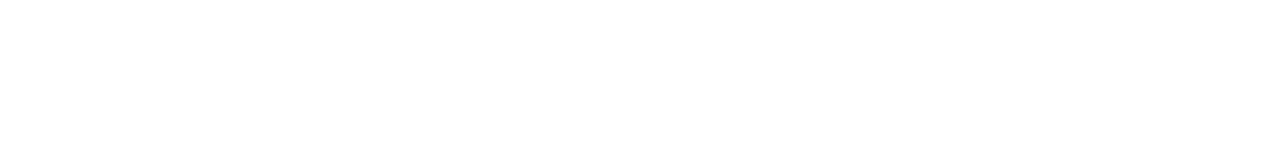
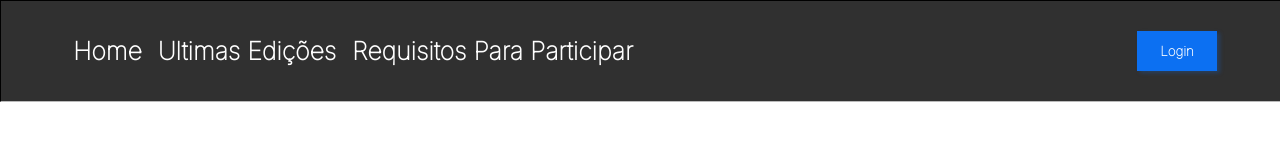
Before and after one commit to Lucasschwertz/Bootcamp-dnc, a plain HTML site: page index.html in a window 1280 px wide. Drawn offline with Linux system fonts and the light colour scheme.

Commit message:
Criação do estilo css do menu

```diff
--- /dev/null
+++ b/estilo.css
@@ -0,0 +1,50 @@
+@import url('https://fonts.googleapis.com/css2?family=Inter:wght@100&display=swap');
+
+body{
+    margin: 0px;
+    padding: 0px;
+}
+
+#principal{
+    width: 100%;
+    height: 100px;
+    border: 1px solid black;
+    background-color: #303030;
+    display: flex;
+    justify-content: space-between;
+    align-items: center;
+    border-bottom: 1px solid #bababa;
+}
+
+    #menu {
+        display: flex;
+        width: 45%;
+        justify-content: space-around;
+        align-items: center;
+        margin-left: 5%;
+    }
+
+    #principal div a{
+        font-family: 'Inter';
+        font-size: 25px;
+        font-weight: 600;
+        color: white;
+        text-decoration: none;
+    }
+        #principal div a:hover {
+            color: #cccccc;
+        }
+
+    #principal button{
+        margin-right: 5%;
+        background-color: #0C70F2;
+        border: 0px;
+        height: 40px;
+        width: 80px;
+        font-family: 'Inter';
+        font-size: 20 px;
+        font-weight: 600;
+        color: white;
+        box-shadow: 3px 2px 4px rgba(12, 112, 242, 0.25);
+        cursor: pointer;
+    }
--- a/index.html
+++ b/index.html
@@ -5,8 +5,16 @@
     <meta http-equiv="X-UA-Compatible" content="IE=edge">
     <meta name="viewport" content="width=device-width, initial-scale=1.0">
     <title>Bootcamp DNC</title>
+   <link rel="stylesheet" href="estilo.css">
 </head>
 <body>
-
+    <nav id="principal">
+        <div id="menu">
+            <a href="">Home</a>
+            <a href="">Ultimas Edições</a>
+            <a href="">Requisitos Para Participar</a>
+        </div>
+        <button>Login</button>
+    </nav>
 </body>
 </html>
```
